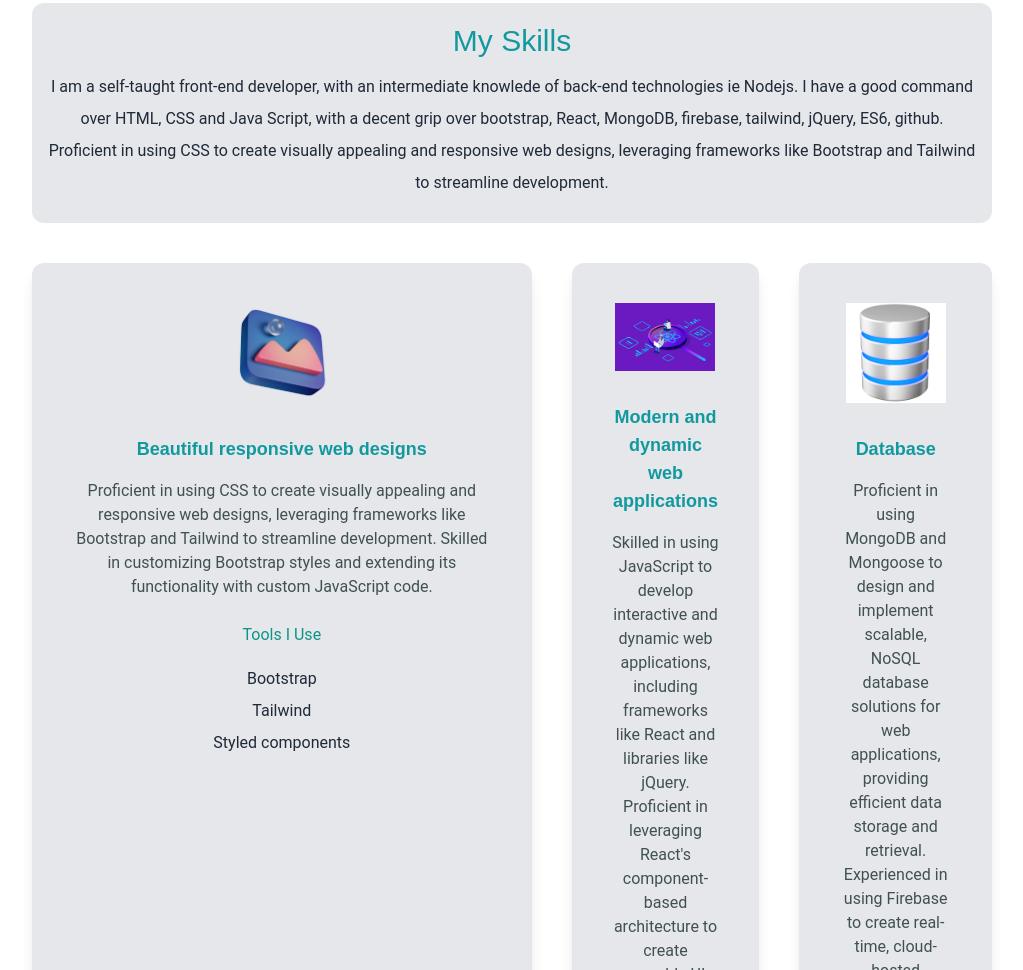
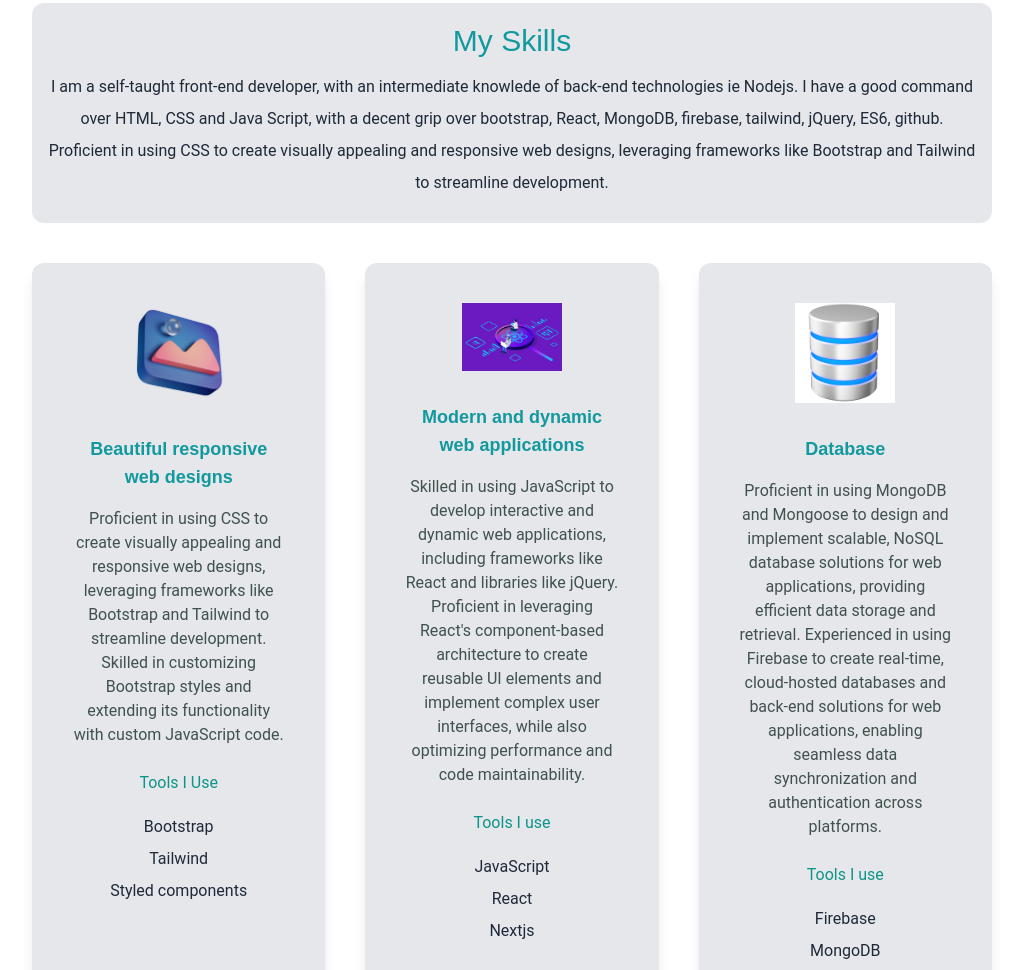
Before and after one commit to Irfan470/webCV, a plain HTML site: page index.html in a window 1280 px wide. Shown: the part 785-1755 px from the top of the page, without its empty margins (128-1151 px from the left). Drawn offline with nearby package versions, Linux system fonts and the light colour scheme.

Commit message:
Update index.html

```diff
--- a/index.html
+++ b/index.html
@@ -56,7 +56,7 @@
             </p>
           </div>
           <div class="lg:flex gap-10">
-            <div class="text-center shadow-lg p-10 rounded-xl my-10  hover:scale-105 transition-scale duration-200 ease-in
+            <div class="text-center shadow-lg p-10 rounded-xl my-10 flex-1 hover:scale-105 transition-scale duration-200 ease-in
             bg-gray-200 ">
               <img src="images/design.png" class=" m-auto" width=100px height=100px />
               <h3 class="text-lg font-semibold pt-8 pb-2  ">
```
